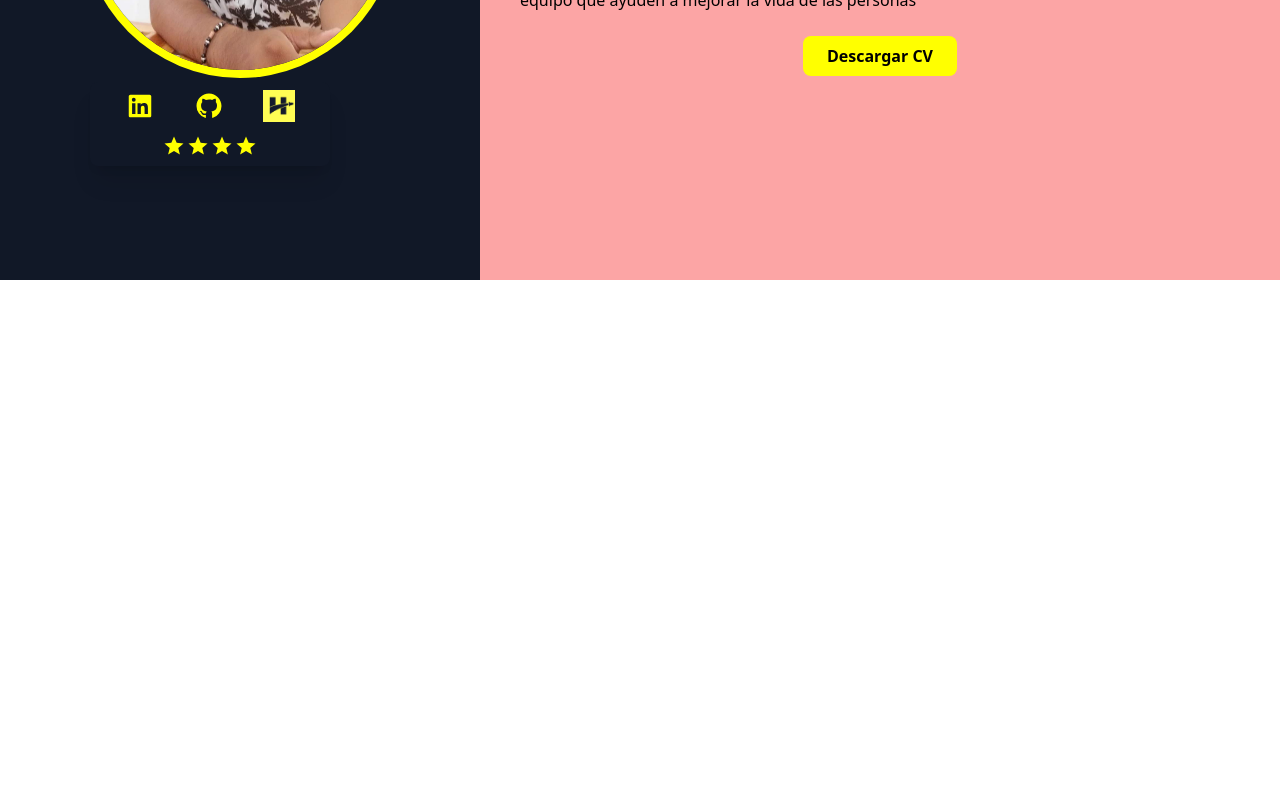
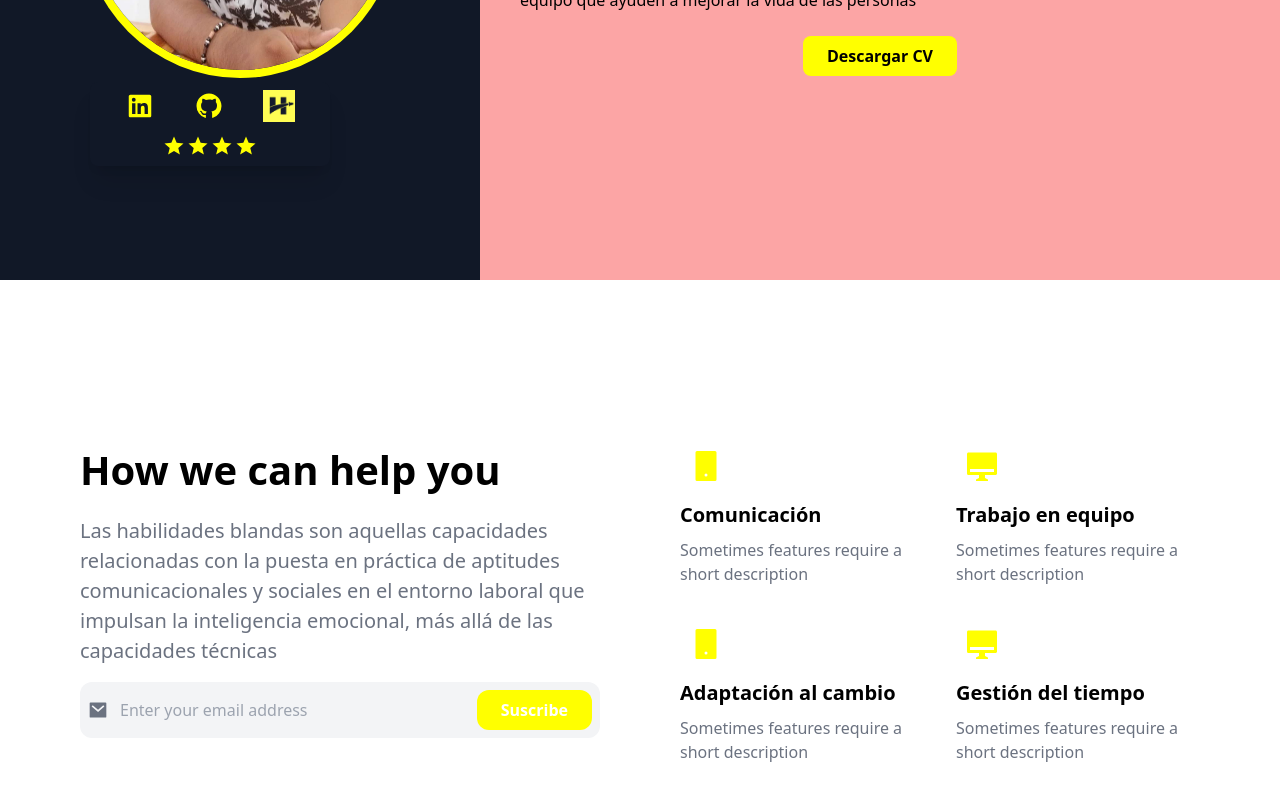
Before and after one commit to maalroba22/potafoliomr, a React (Vite) app: page / in a window 1280 px wide. Shown: the part 520-1320 px from the top of the page. Before the commit the page ends 800 px from the top, so only its background shows below. Built offline with nearby package versions, Linux system fonts and the light colour scheme.

Commit message:
habilidades blandas

```diff
--- a/src/App.jsx
+++ b/src/App.jsx
@@ -1,6 +1,7 @@
 
 import Header from "./components/Header"
 import Hero from "./components/Hero"
+import SotfSkill from "./components/SotfSkill"
 
 function App() {
 
@@ -10,7 +11,7 @@ function App() {
 
      <Header/>
      <Hero/>
-
+    <SotfSkill/>
     </div>
   )
 }
--- a/src/components/Hero.jsx
+++ b/src/components/Hero.jsx
@@ -8,7 +8,7 @@ import { RiStarSFill, RiLinkedinBoxFill, RiGithubFill } from 'react-icons/ri'
 
 const Hero = () => {
     return (
-        <div className='  h-[90vh] grid grid-cols-1 lg:grid-cols-8 sm:h-[60vh] lg:h-[90vh] ' >
+        <div className='  h-[90vh] mb-20 grid grid-cols-1 lg:grid-cols-8 sm:h-[60vh] lg:h-[90vh] ' >
             {/* imagen de Manuel romero */}
             <div className='p-6 bg-gray-900 md:p-8 col-span-3  flex justify-center  items-center flex-col relative'>
                 {/* contenido */}
@@ -46,7 +46,7 @@ const Hero = () => {
                 <img className='invisible md:visible w-[90px] h-[90px]  absolute bottom-0-[10%] right-[3%] ring-4 hover:bg-white ring-primary bg-primary p4 rounded-full object-cover ' src={logohtml} alt="logo js" />
             </div>
             {/* informacion */}
-            <div className='bg-red-300 sm:col-span-5 flex items-center justify-center '>
+            <div className='mb-50 bg-red-300 sm:col-span-5 flex items-center justify-center '>
                 <div className='flex flex-col p-10 gap-6'>
                     <div>
                         <h1 className=' text-xl sm:text-5xl font-bold text-center'> <span className='text-xl md:text-5xl text-primary '>¡ Hola !</span> , soy Manuel Romero</h1>
--- /dev/null
+++ b/src/components/SotfSkill.jsx
@@ -0,0 +1,72 @@
+import React from 'react';
+// Icons
+import { RiMailFill, RiSmartphoneFill, RiMacFill } from "react-icons/ri";
+
+const SotfSkill = () => {
+  return (
+    <div
+    id="services"
+    className="grid grid-cols-1 md:grid-cols-2 gap-8 md:gap-20 p-8 md:p-12 xl:p-20"
+  >
+    <div className="flex flex-col gap-4">
+      <h1 className="text-[40px] font-bold">How we can help you</h1>
+      <p className="text-[20px] text-gray-500">
+      Las habilidades blandas son aquellas capacidades relacionadas con la puesta en práctica de aptitudes comunicacionales y sociales en el entorno laboral que impulsan la inteligencia emocional, más allá de las capacidades técnicas
+      </p>
+      <form className="w-full">
+        <div className="relative">
+          <RiMailFill className="absolute top-1/2 -translate-y-1/2 left-2 text-gray-500 text-xl" />
+          <input
+            type="text"
+            className="w-full bg-gray-100 py-4 pl-10 pr-36 rounded-xl outline-none"
+            placeholder="Enter your email address"
+          />
+          <button
+            type="submit"
+            className="absolute font-semibold py-2 px-6 bg-primary text-white rounded-xl top-1/2 -translate-y-1/2 right-2"
+          >
+            Suscribe
+          </button>
+        </div>
+      </form>
+    </div>
+
+    {/* Services */}
+    <div className="grid grid-cols-1 md:grid-cols-2 gap-8">
+      <div className="flex flex-col gap-2">
+        <RiSmartphoneFill className="text-4xl p-2 bg-secondary text-primary box-content rounded-xl" />
+        <h3 className="text-[20px] font-bold">Comunicación</h3>
+        <p className="text-gray-500">
+          Sometimes features require a short description
+        </p>
+      </div>
+      <div className="flex flex-col gap-2">
+        <RiMacFill className="text-4xl p-2 bg-secondary text-primary box-content rounded-xl" />
+        <h3 className="text-[20px] font-bold">Trabajo en equipo</h3>
+        <p className="text-gray-500">
+          Sometimes features require a short description
+        </p>
+      </div>
+      <div className="flex flex-col gap-2">
+        <RiSmartphoneFill className="text-4xl p-2 bg-secondary text-primary box-content rounded-xl" />
+        <h3 className="text-[20px] font-bold">Adaptación al cambio</h3>
+        <p className="text-gray-500">
+          Sometimes features require a short description
+        </p>
+      </div>
+      <div className="flex flex-col gap-2">
+        <RiMacFill className="text-4xl p-2 bg-secondary text-primary box-content rounded-xl" />
+        <h3 className="text-[20px] font-bold">Gestión del tiempo</h3>
+        <p className="text-gray-500">
+          Sometimes features require a short description
+        </p>
+      </div>
+    </div>
+  </div>
+);
+
+
+
+}
+
+export default SotfSkill;
--- a/src/index.css
+++ b/src/index.css
@@ -1,3 +1,11 @@
 @tailwind base;
 @tailwind components;
 @tailwind utilities;
+
+html {
+    scroll-behavior: smooth;
+  }
+
+  ::-webkit-scrollbar {
+    width: 0px;
+  }
```
